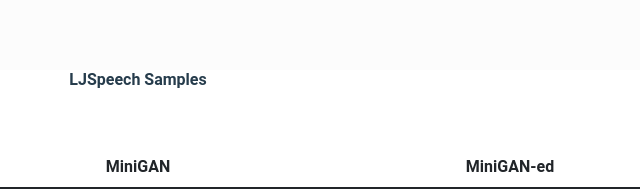
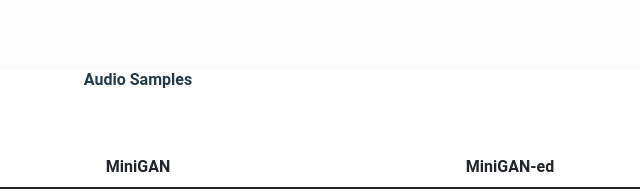
Before and after one commit to lidiaabad/MiniGAN, a plain HTML site: page index.html in a window 1280 px wide. Shown: the part 1403-1597 px from the top of the page, 502-1142 px from the left. Drawn offline with nearby package versions, Linux system fonts and the light colour scheme.

Commit message:
Update index.html

```diff
--- a/index.html
+++ b/index.html
@@ -40,7 +40,7 @@
                 </div>
 
                 <div class="bg-white">
-                    <h2 id="ljspeech-samples" style="text-align: center;">LJSpeech Samples</h2>
+                    <h2 id="ljspeech-samples" style="text-align: center;">Audio Samples</h2>
                     <div class="table-responsive">
                         <table class="table table-hover">
                             <thead>
```
